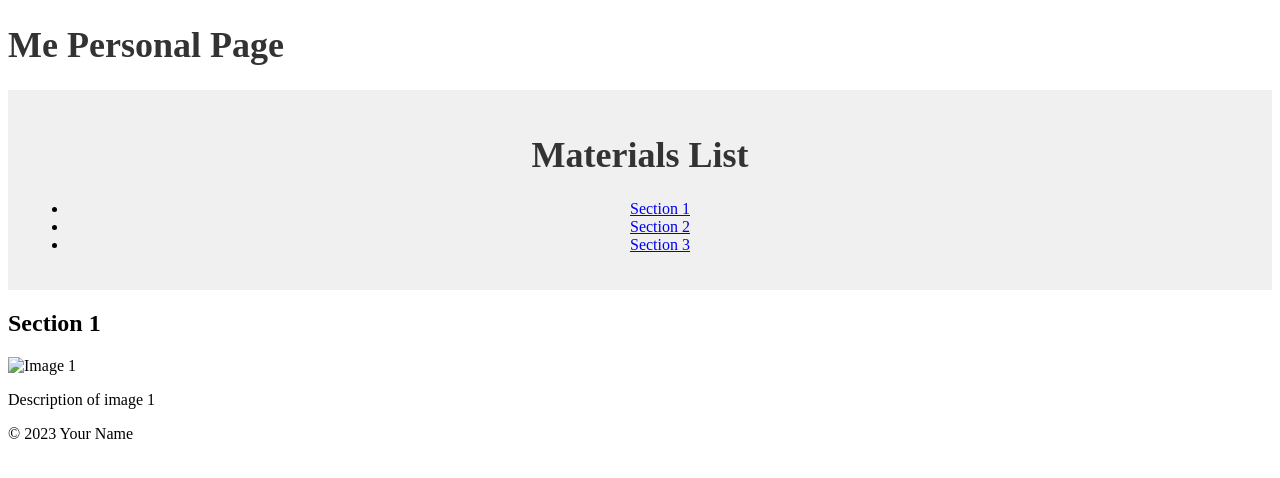
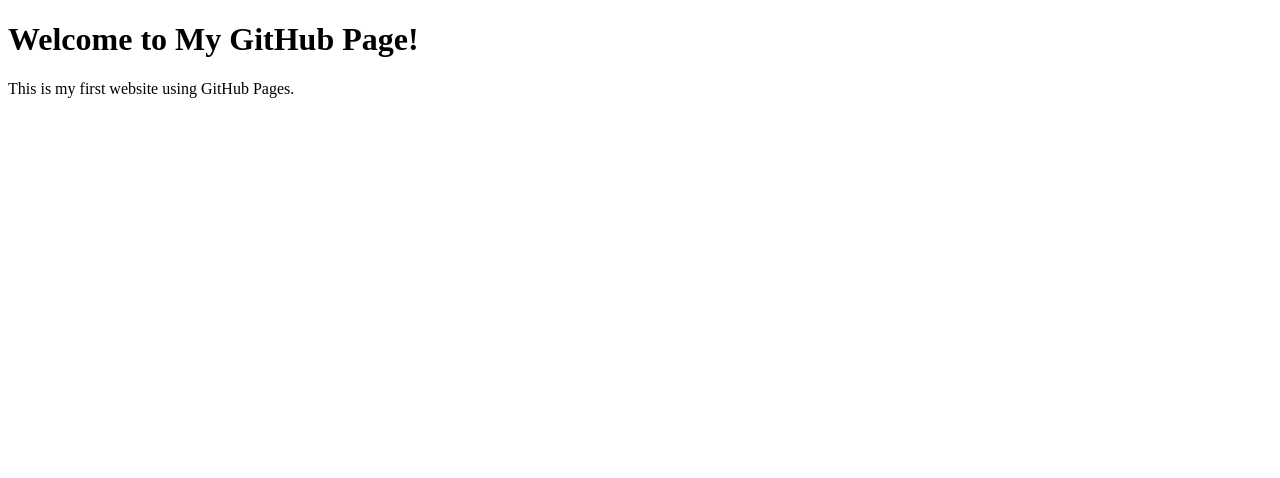
Before and after one commit to Coyex26/Jezconsolacion, a plain HTML site: page Index.html in a window 1280 px wide. Drawn offline with Linux system fonts and the light colour scheme.

Commit message:
Index.html

```diff
--- a/Index.html
+++ b/Index.html
@@ -1,46 +1,12 @@
 <!DOCTYPE html>
-<html>
+<html lang="en">
 <head>
-<h1>Me Personal Page</h1>
-<style>
-        header {
-            background-color: #f0f0f0;
-            text-align: center;
-            padding: 20px;
-        }
-
-        h1 {
-            font-size: 36px;
-            color: #333;
-        }
-    </style>
-    <title>Materials List</title>
-    <link rel="stylesheet" href="styles.css">
+  <meta charset="UTF-8">
+  <meta name="viewport" content="width=device-width, initial-scale=1.0">
+  <title>My GitHub Page</title>
 </head>
 <body>
-    <header>
-        <h1>Materials List</h1>
-        <nav>
-            <ul>
-                <li><a href="#section1">Section 1</a></li>
-                <li><a href="#section2">Section 2</a></li>
-                <li><a href="#section3">Section 3</a></li>
-            </ul>
-        </nav>
-    </header>
-
-    <main>
-        <section id="section1">
-            <h2>Section 1</h2>
-            <img src="image1.jpg" alt="Image 1">
-            <p>Description of image 1</p>
-        </section>
-        </main>
-
-    <footer>
-        <p>&copy; 2023 Your Name</p>
-    </footer>
-
-    <script src="script.js"></script>
+  <h1>Welcome to My GitHub Page!</h1>
+  <p>This is my first website using GitHub Pages.</p>
 </body>
 </html>
```
